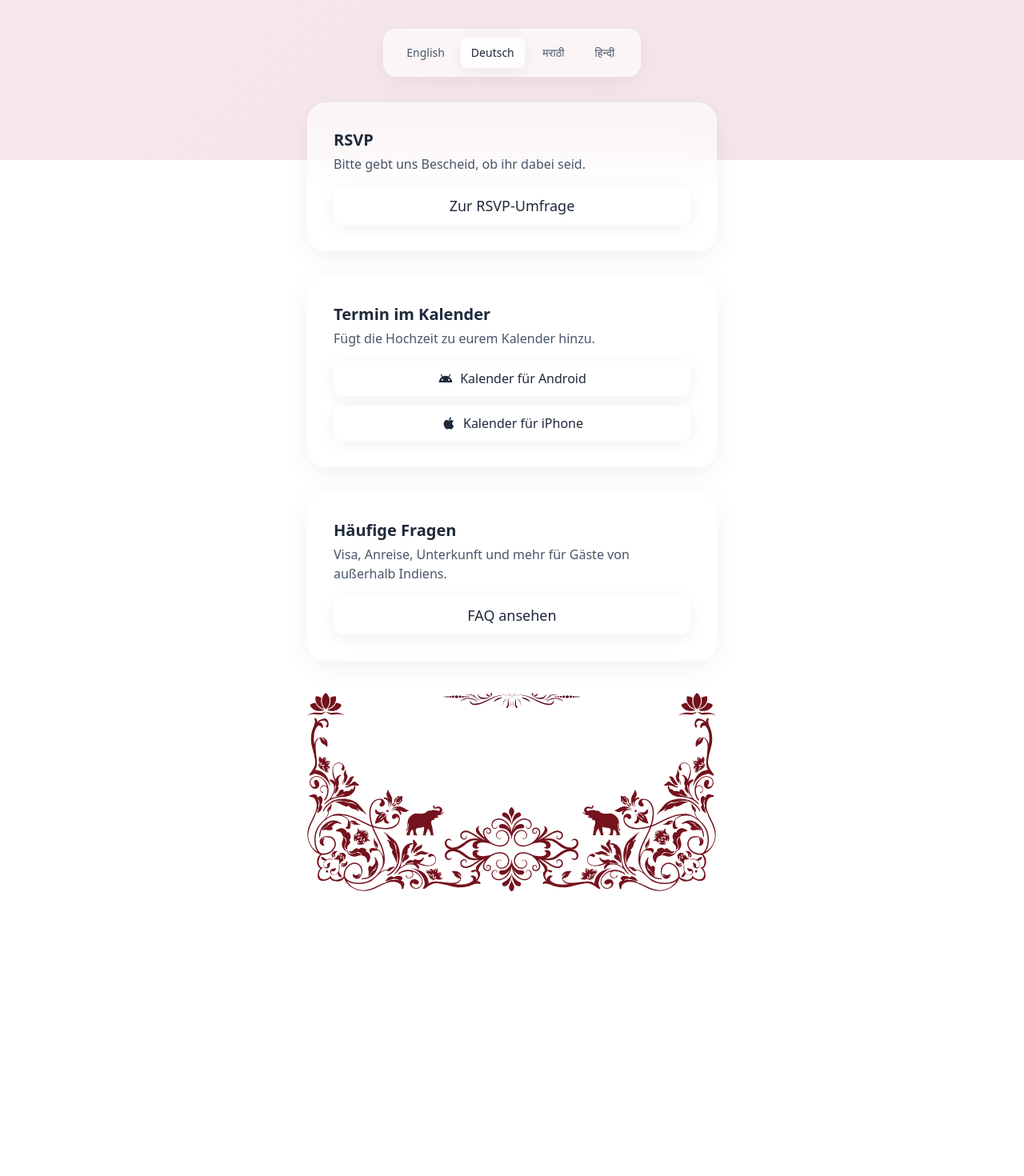
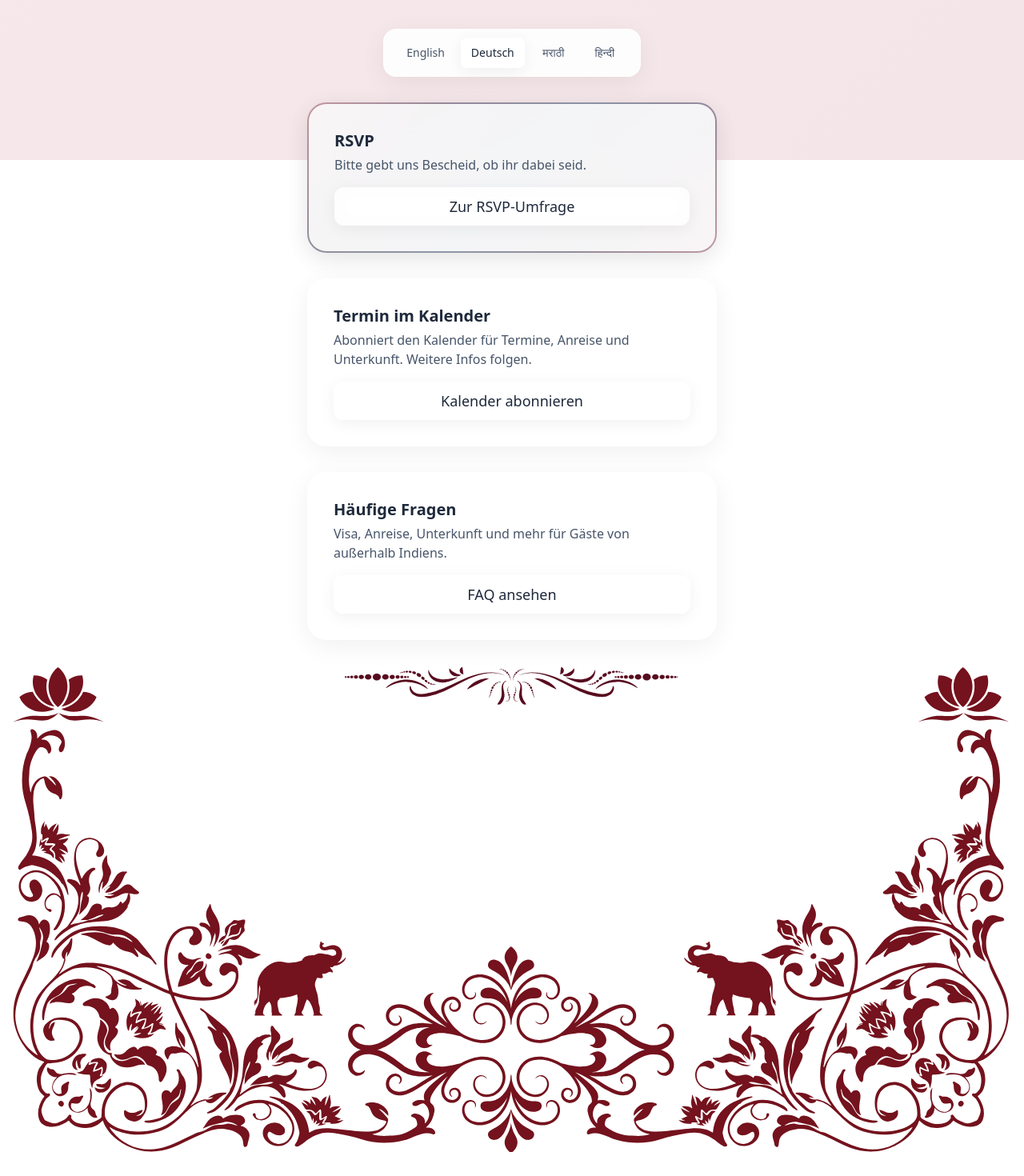
Before and after one commit to suwardhan/hochzeit, a React (Vite) app: page / in a window 1280 px wide. Shown: the part 600-2070 px from the top of the page at 80% size. Before the commit the page ends 1754 px from the top, so only its background shows below. Built offline with nearby package versions, Linux system fonts and the light colour scheme.

Commit message:
update-01

```diff
--- a/src/index.css
+++ b/src/index.css
@@ -48,8 +48,26 @@
 @layer components {
   .glass {
     @apply backdrop-blur-xl border border-white/40;
-    background: hsl(220 20% 100% / 0.6);
+    background: hsl(220 20% 100% / 0.9);
     box-shadow: 0 8px 32px rgba(0, 0, 0, 0.06);
+  }
+  /* Gradient border wrapper for glass sections */
+  .glass-gradient-border {
+    padding: 2px;
+    border-radius: 1.5rem;
+    background: linear-gradient(
+      135deg,
+      rgba(190, 140, 150, 0.85) 0%,
+      rgba(120, 110, 130, 0.75) 25%,
+      rgba(100, 115, 140, 0.7) 50%,
+      rgba(120, 110, 130, 0.75) 75%,
+      rgba(190, 140, 150, 0.85) 100%
+    );
+    box-shadow: 0 8px 32px rgba(0, 0, 0, 0.06);
+  }
+  .glass-gradient-border > .glass {
+    border: none;
+    border-radius: calc(1.5rem - 2px);
   }
   .glass-dark {
     @apply backdrop-blur-xl border border-white/30;
--- a/src/pages/Landing.tsx
+++ b/src/pages/Landing.tsx
@@ -3,27 +3,13 @@ import { useLanguage } from '@/context/LanguageContext'
 import { Button } from '@/components/ui/button'
 import { LanguageSwitcher } from '@/components/LanguageSwitcher'
 
-function AndroidIcon() {
-  return (
-    <svg viewBox="0 0 24 24" className="h-5 w-5 shrink-0" fill="currentColor" aria-hidden>
-      <path d="M17.6 9.48l1.84-3.18c.16-.31.04-.69-.26-.85-.29-.15-.65-.06-.83.22l-1.88 3.24a11.43 11.43 0 0 0-8.94 0L5.65 5.67c-.19-.28-.54-.37-.83-.22-.3.16-.42.54-.26.85l1.84 3.18C4.17 11.23 2 14.39 2 18h20c0-3.61-2.17-6.77-5.4-8.52zM7 15.25c-.69 0-1.25-.56-1.25-1.25S6.31 12.75 7 12.75s1.25.56 1.25 1.25-.56 1.25-1.25 1.25zm10 0c-.69 0-1.25-.56-1.25-1.25s.56-1.25 1.25-1.25 1.25.56 1.25 1.25-.56 1.25-1.25 1.25z" />
-    </svg>
-  )
-}
-
-function AppleIcon() {
-  return (
-    <svg viewBox="0 0 24 24" className="h-5 w-5 shrink-0" fill="currentColor" aria-hidden>
-      <path d="M17.05 20.28c-.98.95-2.05.8-3.08.35-1.09-.46-2.09-.48-3.24 0-1.44.62-2.2.44-3.06-.35C2.79 15.25 3.51 7.59 9.05 7.31c1.35.07 2.29.74 3.08.8 1.18-.24 2.31-.93 3.57-.84 1.51.12 2.65.72 3.4 1.8-3.12 1.87-2.38 5.98.48 7.13-.57 1.5-1.31 2.99-2.54 4.09l.01-.01zM12.03 7.25c-.15-2.23 1.66-4.07 3.74-4.25.29 2.58-2.34 4.5-3.74 4.25z" />
-    </svg>
-  )
-}
-
 const RSVP_URL = 'https://docs.google.com/forms/d/e/1FAIpQLSfeKje-JKp1PyzRgT6FtymTQEM5B516aAhEhgxDsxOTLci_jQ/viewform?usp=dialog'
-const GOOGLE_CALENDAR_URL = 'https://calendar.google.com/calendar/u/0?cid=YmQzZWU0M2IxZTY1YTE3MTk4ZWMxYjc1Y2YyMGU1NjFmMDM0NDBhMzgwMGRjNGQyYzZjMjhiZDM5MWMzZDZkNEBncm91cC5jYWxlbmRhci5nb29nbGUuY29t'
+const CALENDAR_ICAL_URL = 'https://calendar.google.com/calendar/ical/j4iqkk960bk4u1g7pi18ct4g3g%40group.calendar.google.com/public/basic.ics'
 
 export function Landing() {
   const { t } = useLanguage()
+
+  const bottomBgUrl = `${import.meta.env.BASE_URL}bottom.svg`
 
   return (
     <div className="min-h-screen -mt-[280px] -mb-[120px] px-4 py-6 sm:px-6 sm:py-10 md:px-8">
@@ -54,6 +40,7 @@ export function Landing() {
           </div>
         </div>
 
+        <div className="glass-gradient-border">
           <section className="glass rounded-3xl p-6 sm:p-8">
             <h2 className="text-lg font-semibold text-slate-800 sm:text-xl">{t('landing.rsvpTitle')}</h2>
             <p className="mt-1 text-sm text-slate-600 sm:text-base">
@@ -65,31 +52,23 @@ export function Landing() {
               </Button>
             </a>
           </section>
+        </div>
 
         <section className="glass rounded-3xl p-6 sm:p-8">
           <h2 className="text-lg font-semibold text-slate-800 sm:text-xl">{t('landing.calendarTitle')}</h2>
           <p className="mt-1 text-sm text-slate-600 sm:text-base">
             {t('landing.calendarDesc')}
           </p>
-          <div className="mt-4 flex flex-col gap-3">
           <a
-              href={GOOGLE_CALENDAR_URL}
+            href={CALENDAR_ICAL_URL}
             target="_blank"
             rel="noopener noreferrer"
-              className="flex-1"
+            className="mt-4 block"
           >
-              <Button variant="glass" size="default" className="w-full">
-                <AndroidIcon />
-                {t('landing.calendarGoogle')}
+            <Button size="lg" className="w-full">
+              {t('landing.calendarButton')}
             </Button>
           </a>
-            <a href={`${import.meta.env.BASE_URL}wedding.ics`} download className="flex-1">
-              <Button variant="glass" size="default" className="w-full">
-                <AppleIcon />
-                {t('landing.calendarApple')}
-              </Button>
-            </a>
-          </div>
         </section>
 
         <section className="glass rounded-3xl p-6 sm:p-8">
@@ -103,17 +82,18 @@ export function Landing() {
             </Button>
           </Link>
         </section>
+      </div>
 
+      {/* Full-width bottom decoration – same layout as top (16px inset, calc(100% - 32px) width) */}
       <div
-          className="aspect-[2/1] w-full bg-no-repeat bg-bottom pb-4"
+        className="aspect-[2/1] w-screen min-h-[200px] bg-no-repeat bg-bottom pb-4 relative left-1/2 -translate-x-1/2"
         style={{
-            backgroundImage: `url(${import.meta.env.BASE_URL}bottom.svg)`,
-            backgroundPosition: 'bottom',
-            backgroundSize: '100% auto',
+          backgroundImage: `url(${bottomBgUrl})`,
+          backgroundPosition: '16px bottom',
+          backgroundSize: 'calc(100% - 32px) auto',
         }}
         aria-hidden
       />
     </div>
-    </div>
   )
 }
--- a/src/translations.ts
+++ b/src/translations.ts
@@ -20,8 +20,7 @@ type Translations = {
     rsvpButton: string
     calendarTitle: string
     calendarDesc: string
-    calendarGoogle: string
-    calendarApple: string
+    calendarButton: string
     faqTitle: string
     faqDesc: string
     faqButton: string
@@ -64,9 +63,8 @@ export const translations: Record<Lang, Translations> = {
       rsvpDesc: 'Please let us know if you can join us.',
       rsvpButton: 'Open RSVP form',
       calendarTitle: 'Add to calendar',
-      calendarDesc: 'Add the wedding to your calendar.',
-      calendarGoogle: 'Calendar for Android',
-      calendarApple: 'Calendar for iPhone',
+      calendarDesc: 'Subscribe to get event details, travel, and accommodation info. More details to come.',
+      calendarButton: 'Subscribe to calendar',
       faqTitle: 'FAQ',
       faqDesc: 'Visa, travel, accommodation and more for guests from outside India.',
       faqButton: 'View FAQ',
@@ -103,9 +101,8 @@ export const translations: Record<Lang, Translations> = {
       rsvpDesc: 'Bitte gebt uns Bescheid, ob ihr dabei seid.',
       rsvpButton: 'Zur RSVP-Umfrage',
       calendarTitle: 'Termin im Kalender',
-      calendarDesc: 'Fügt die Hochzeit zu eurem Kalender hinzu.',
-      calendarGoogle: 'Kalender für Android',
-      calendarApple: 'Kalender für iPhone',
+      calendarDesc: 'Abonniert den Kalender für Termine, Anreise und Unterkunft. Weitere Infos folgen.',
+      calendarButton: 'Kalender abonnieren',
       faqTitle: 'Häufige Fragen',
       faqDesc: 'Visa, Anreise, Unterkunft und mehr für Gäste von außerhalb Indiens.',
       faqButton: 'FAQ ansehen',
@@ -132,9 +129,8 @@ export const translations: Record<Lang, Translations> = {
       rsvpDesc: 'कृपया बताएं कि आप आ सकते हैं।',
       rsvpButton: 'RSVP फॉर्म खोलें',
       calendarTitle: 'कैलेंडर में जोड़ें',
-      calendarDesc: 'शादी को अपने कैलेंडर में जोड़ें।',
-      calendarGoogle: 'Calendar for Android',
-      calendarApple: 'Calendar for iPhone',
+      calendarDesc: 'इवेंट डिटेल्स, यात्रा और ठहरने की जानकारी के लिए सब्सक्राइब करें। और जानकारी जल्द।',
+      calendarButton: 'कैलेंडर सब्सक्राइब करें',
       faqTitle: 'अक्सर पूछे जाने वाले प्रश्न',
       faqDesc: 'भारत के बाहर के मेहमानों के लिए वीज़ा, यात्रा, रुकने की जगह।',
       faqButton: 'FAQ देखें',
@@ -171,9 +167,8 @@ export const translations: Record<Lang, Translations> = {
       rsvpDesc: 'कृपया सांगा की तुम्ही येणार का.',
       rsvpButton: 'RSVP फॉर्म उघडा',
       calendarTitle: 'कॅलेंडरात जोडा',
-      calendarDesc: 'लग्न तुमच्या कॅलेंडरात जोडा.',
-      calendarGoogle: 'Calendar for Android',
-      calendarApple: 'Calendar for iPhone',
+      calendarDesc: 'इव्हेंट तपशील, प्रवास आणि राहण्याची माहिती मिळवण्यासाठी सब्सक्राइब करा. अधिक माहिती लवकरच.',
+      calendarButton: 'कॅलेंडर सब्सक्राइब करा',
       faqTitle: 'वारंवार विचारलेले प्रश्न',
       faqDesc: 'भारताबाहेरून पाहुण्यांसाठी व्हिसा, प्रवास, राहण्याची व्यवस्था.',
       faqButton: 'FAQ पहा',
```
Also changed, not shown: 1 other file (tests, documents, lock files or other folders). Lines whose indentation alone changed are shown as unchanged.
